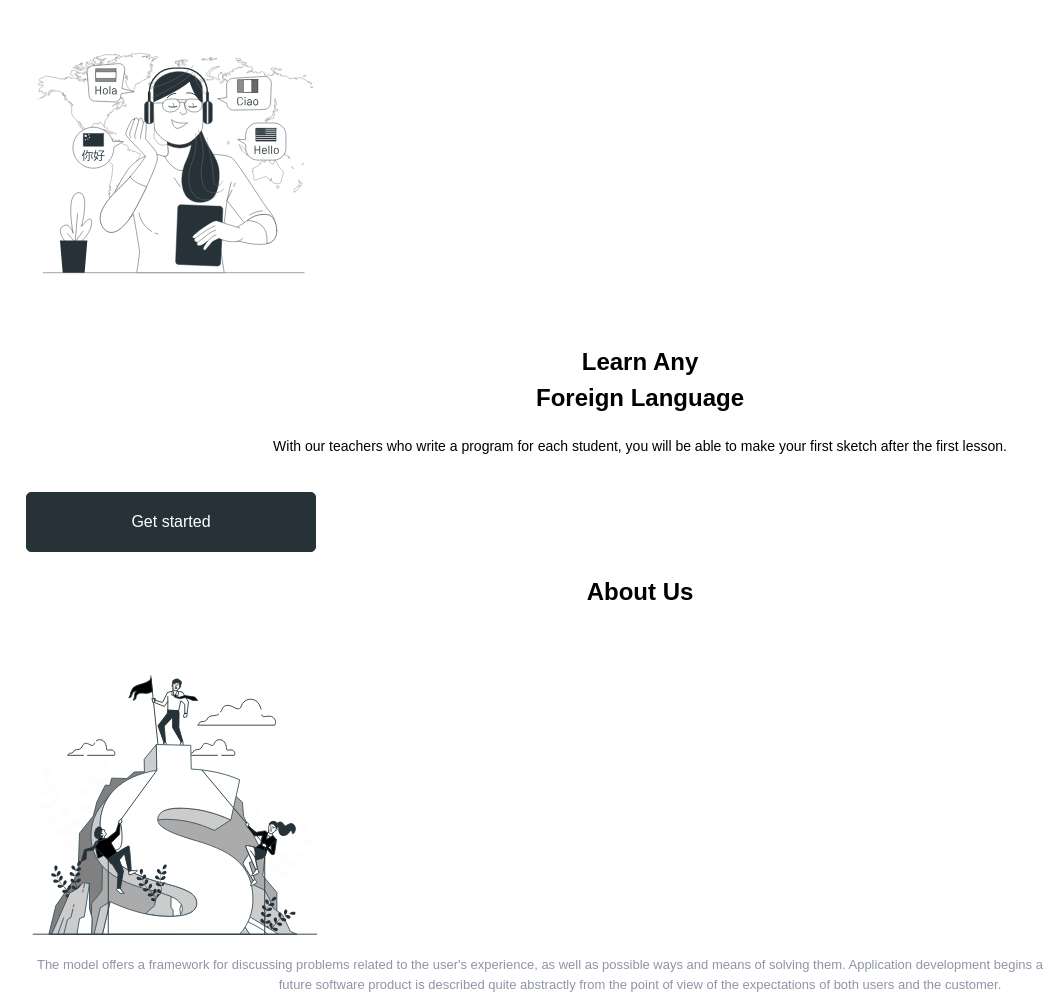
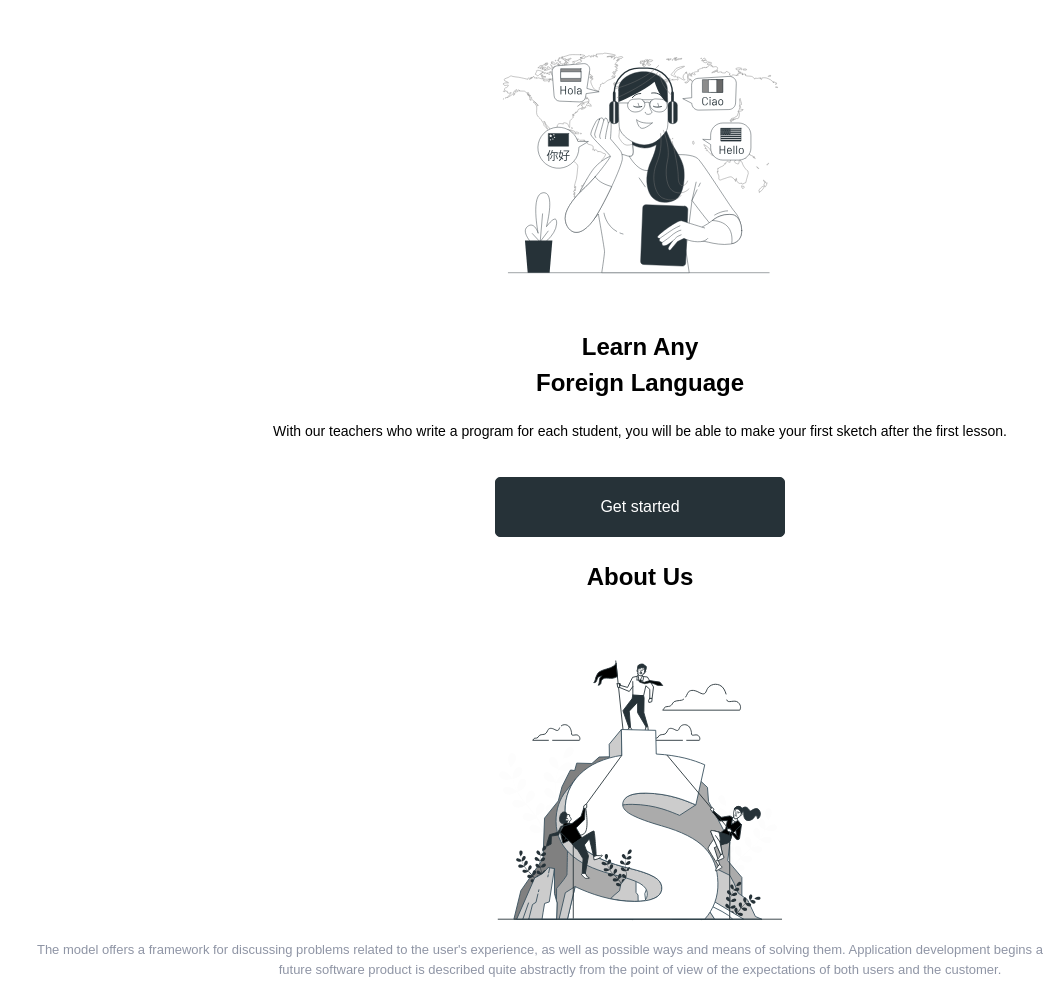
Before and after one commit to Mozgarik/BritLex, a website built with Parcel: page src/index.html in a window 1280 px wide. Shown: the top 998 px of the page, without its empty margins (0-1043 px from the left). Built offline with nearby package versions, Linux system fonts and the light colour scheme.

Commit message:
add margin's to pictures and button

```diff
--- a/src/sass/_about-us.scss
+++ b/src/sass/_about-us.scss
@@ -1,3 +1,7 @@
+.about-us__picture {
+  display: block;
+  margin: 0 auto;
+}
 .about-us__title {
   color: $mainColor;
   font-family: sans-serif, 'Poppins';
--- a/src/sass/_hero.scss
+++ b/src/sass/_hero.scss
@@ -1,7 +1,8 @@
 .hero-picture {
+  display: block;
   max-width: 299px;
   max-height: 299px;
-  margin-bottom: 45px;
+  margin: 0 auto 30px;
 }
 .hero-title {
   display: block;
@@ -25,6 +26,7 @@
   margin: 20px auto 35px;
 }
 .hero-btn {
+  display: block;
   background-color: $secondColor;
   color: $additionalColor;
   font-family: sans-serif, 'Poppins';
@@ -38,4 +40,5 @@
   outline: none;
   border: 1px solid $secondColor;
   border-radius: 5px;
+  margin: 0 auto;
 }
```
